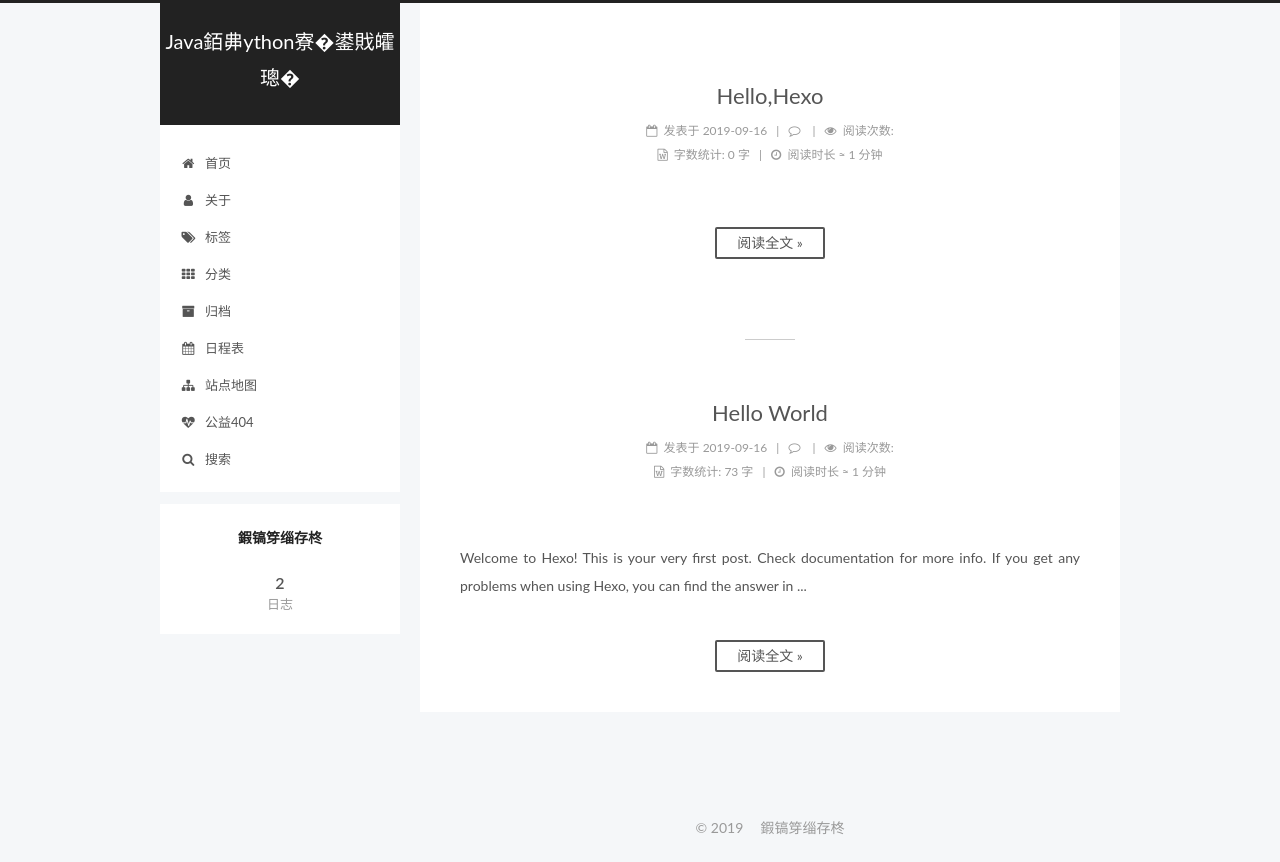
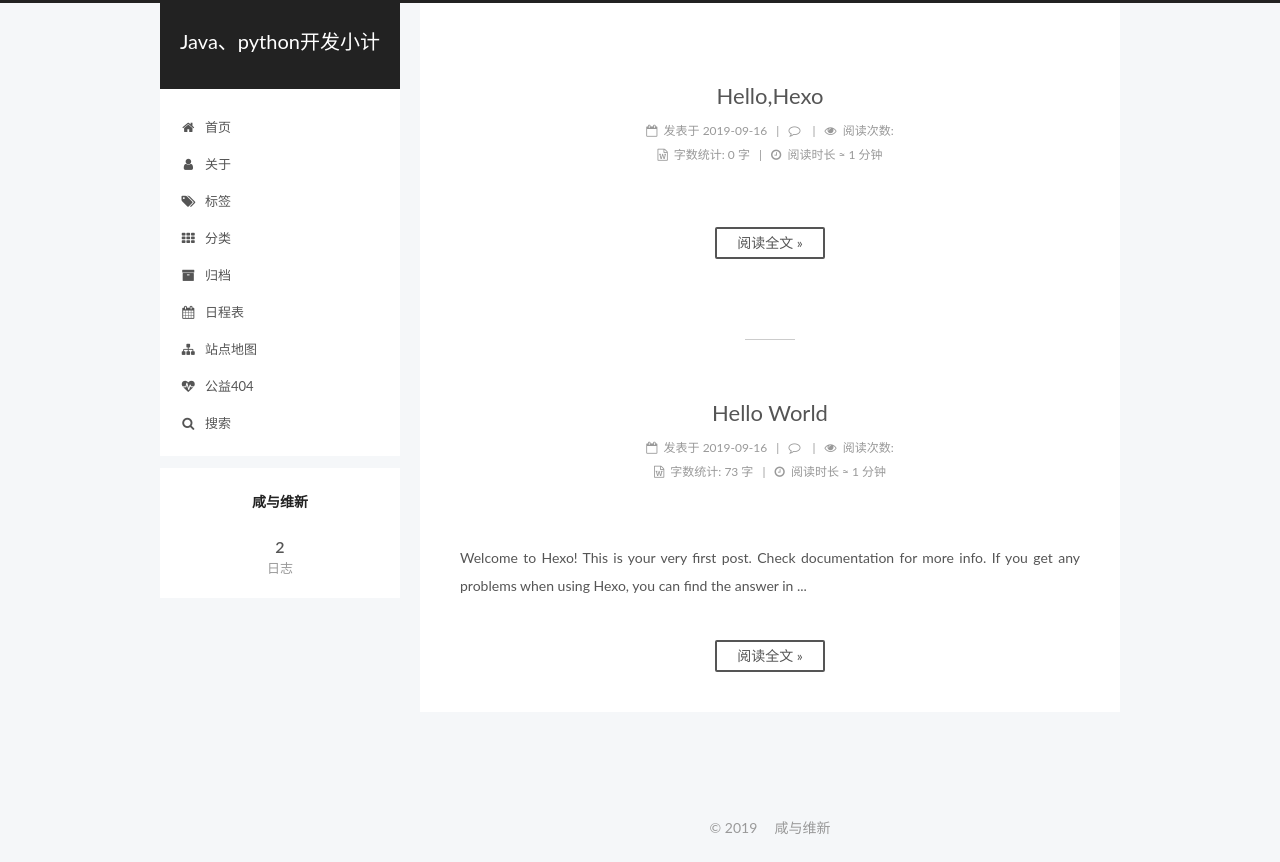
Before and after one commit to AliAli-Liu/AliAli-Liu.github.io, a plain HTML site: page index.html in a window 1280 px wide. Drawn offline with Linux system fonts and the light colour scheme; no server answers; a script that the page names is missing; some icons are missing.

Commit message:
Site updated: 2019-09-17 18:12:42

```diff
--- a/css/main.css
+++ b/css/main.css
@@ -1823,7 +1823,7 @@ pre .javascript .function {
   width: 4px;
   height: 4px;
   border-radius: 50%;
-  background: #5df9ff;
+  background: #5ee52a;
 }
 .links-of-blogroll {
   font-size: 13px;
--- a/index.html
+++ b/index.html
@@ -80,12 +80,12 @@
 
 
 <meta property="og:type" content="website">
-<meta property="og:title" content="Java銆丳ython寮�鍙戝皬璁�">
+<meta property="og:title" content="Java、python开发小计">
 <meta property="og:url" content="http://yoursite.com/index.html">
-<meta property="og:site_name" content="Java銆丳ython寮�鍙戝皬璁�">
+<meta property="og:site_name" content="Java、python开发小计">
 <meta property="og:locale" content="zh-Hans">
 <meta name="twitter:card" content="summary">
-<meta name="twitter:title" content="Java銆丳ython寮�鍙戝皬璁�">
+<meta name="twitter:title" content="Java、python开发小计">
 
 
 
@@ -121,7 +121,7 @@
 
 
 
-  <title>Java銆丳ython寮�鍙戝皬璁�</title>
+  <title>Java、python开发小计</title>
 
 
 
@@ -152,7 +152,7 @@
     <div class="custom-logo-site-title">
       <a href="/" class="brand" rel="start">
         <span class="logo-line-before"><i></i></span>
-        <span class="site-title">Java銆丳ython寮�鍙戝皬璁�</span>
+        <span class="site-title">Java、python开发小计</span>
         <span class="logo-line-after"><i></i></span>
       </a>
     </div>
@@ -324,13 +324,13 @@
     <link itemprop="mainEntityOfPage" href="http://yoursite.com/2019/09/16/Hello-Hexo/">
 
     <span hidden itemprop="author" itemscope itemtype="http://schema.org/Person">
-      <meta itemprop="name" content="鍜镐笌缁存柊">
+      <meta itemprop="name" content="咸与维新">
       <meta itemprop="description" content>
       <meta itemprop="image" content="/images/avatar.gif">
     </span>
 
     <span hidden itemprop="publisher" itemscope itemtype="http://schema.org/Organization">
-      <meta itemprop="name" content="Java銆丳ython寮�鍙戝皬璁�">
+      <meta itemprop="name" content="Java、python开发小计">
     </span>
 
 
@@ -502,13 +502,13 @@
     <link itemprop="mainEntityOfPage" href="http://yoursite.com/2019/09/16/hello-world/">
 
     <span hidden itemprop="author" itemscope itemtype="http://schema.org/Person">
-      <meta itemprop="name" content="鍜镐笌缁存柊">
+      <meta itemprop="name" content="咸与维新">
       <meta itemprop="description" content>
       <meta itemprop="image" content="/images/avatar.gif">
     </span>
 
     <span hidden itemprop="publisher" itemscope itemtype="http://schema.org/Organization">
-      <meta itemprop="name" content="Java銆丳ython寮�鍙戝皬璁�">
+      <meta itemprop="name" content="Java、python开发小计">
     </span>
 
 
@@ -699,7 +699,7 @@
         <div class="site-overview">
           <div class="site-author motion-element" itemprop="author" itemscope itemtype="http://schema.org/Person">
 
-              <p class="site-author-name" itemprop="name">鍜镐笌缁存柊</p>
+              <p class="site-author-name" itemprop="name">咸与维新</p>
               <p class="site-description motion-element" itemprop="description"></p>
           </div>
 
@@ -755,7 +755,7 @@
   <span class="with-love">
     <i class="fa fa-[object Object]"></i>
   </span>
-  <span class="author" itemprop="copyrightHolder">鍜镐笌缁存柊</span>
+  <span class="author" itemprop="copyrightHolder">咸与维新</span>
 
 
 </div>
--- a/leancloud_counter_security_urls.json
+++ b/leancloud_counter_security_urls.json
@@ -1 +1 @@
-[{"title":"Hello World","url":"/2019/09/16/hello-world/"},{"title":"Hello,Hexo","url":"/2019/09/16/Hello-Hexo/"}]
+[{"title":"Hello,Hexo","url":"/2019/09/16/Hello-Hexo/"},{"title":"Hello World","url":"/2019/09/16/hello-world/"}]
```
Also changed, not shown: 2019/09/16/Hello-Hexo/index.html (+7 -7 lines), 2019/09/16/hello-world/index.html (+7 -7 lines), archives/2019/09/index.html (+7 -7 lines), archives/2019/index.html (+7 -7 lines), archives/index.html (+7 -7 lines).
